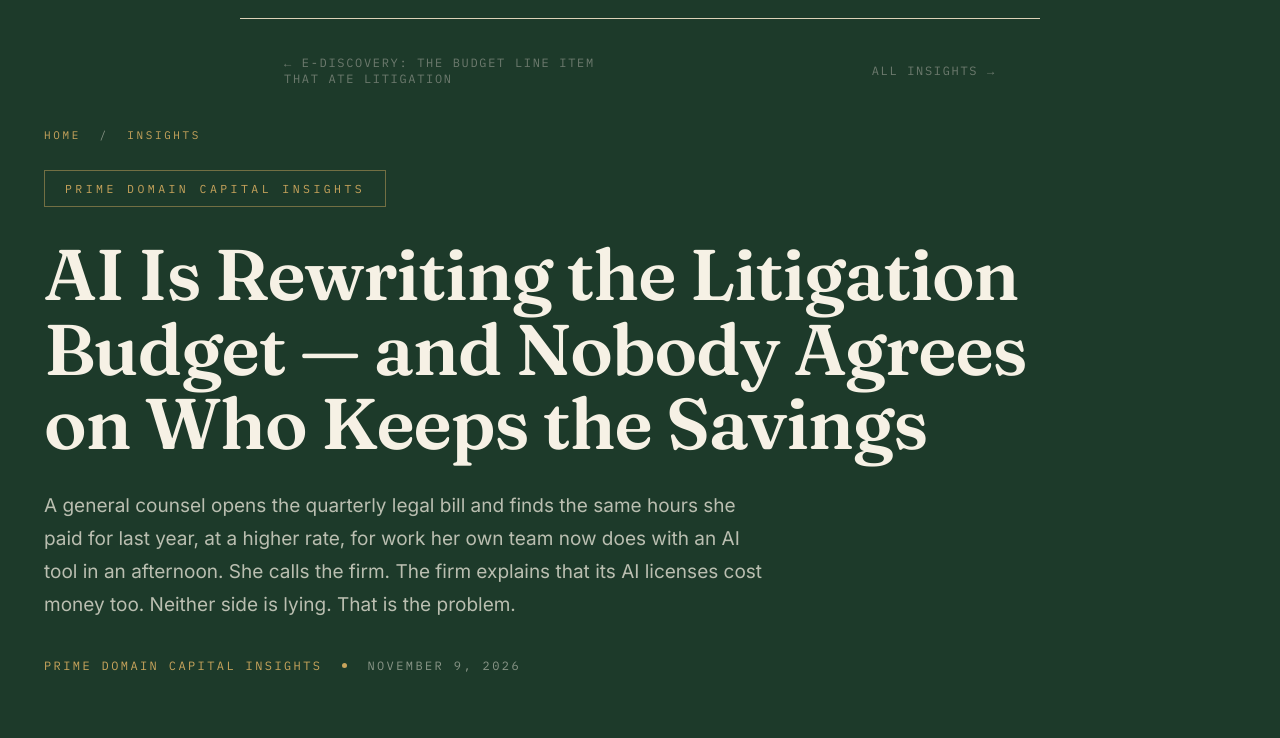
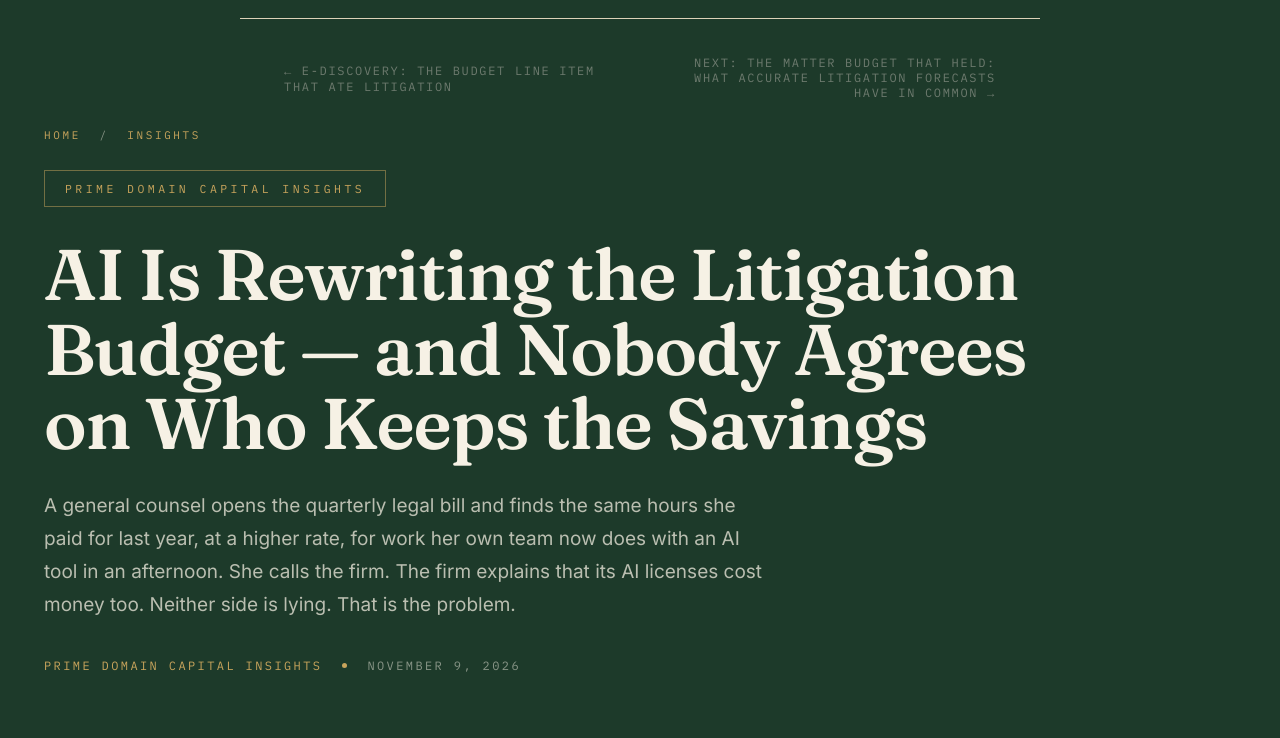
Before and after one commit to primedomaincapital/litigationbudgeting, a plain HTML site: page insights/article5.html in a window 1280 px wide. Shown: the part 62-800 px from the top of the page. Drawn offline with Linux system fonts and the light colour scheme; files whose address does not match are found by name.

Commit message:
Point article5 sibnav next link to article6 (content expansion batch 3D)

```diff
--- a/insights/article5.html
+++ b/insights/article5.html
@@ -193,7 +193,7 @@ footer a{color:rgba(246,241,229,.65);text-decoration:none;border-bottom:1px soli
 </article>
   <nav class="sibnav">
 <a href="article4.html">&larr; E-Discovery: The Budget Line Item That Ate Litigation</a>
-<a class="next" href="../index.html#insights">All Insights →</a>
+<a class="next" href="article6.html">Next: The Matter Budget That Held: What Accurate Litigation Forecasts Have in Common &rarr;</a>
   </nav>
 </main>
 
```
